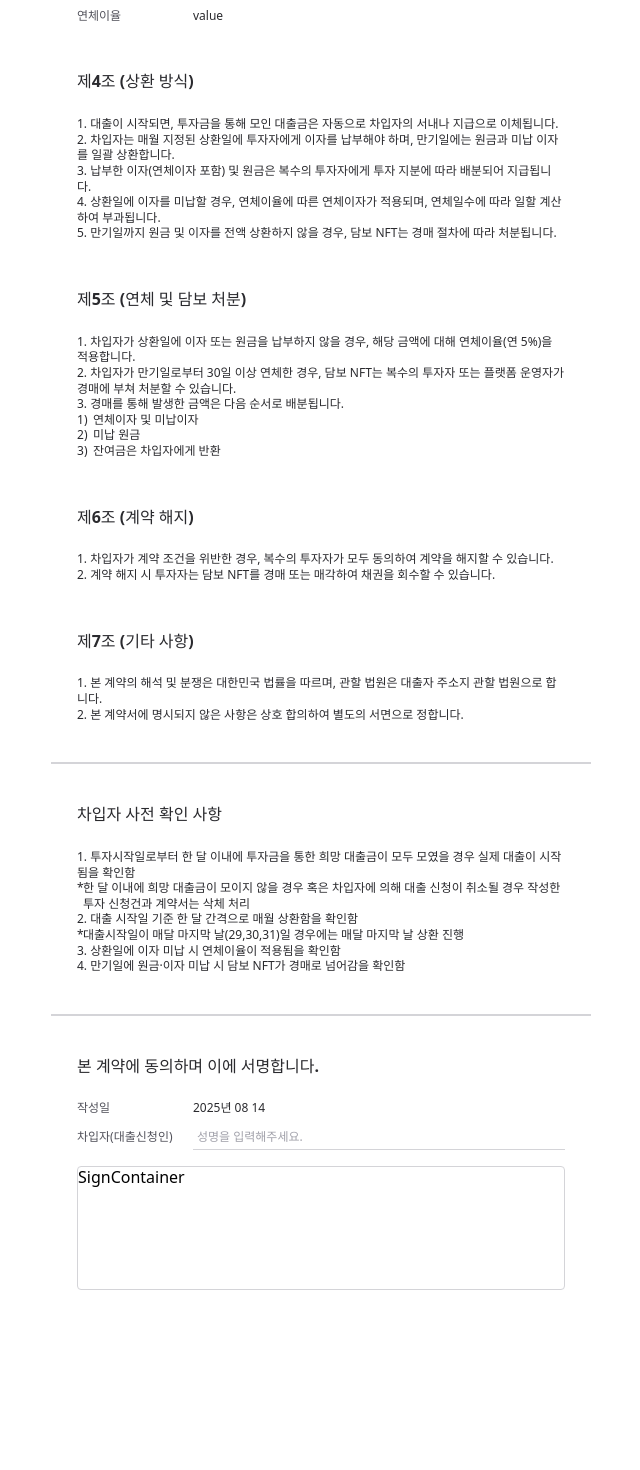
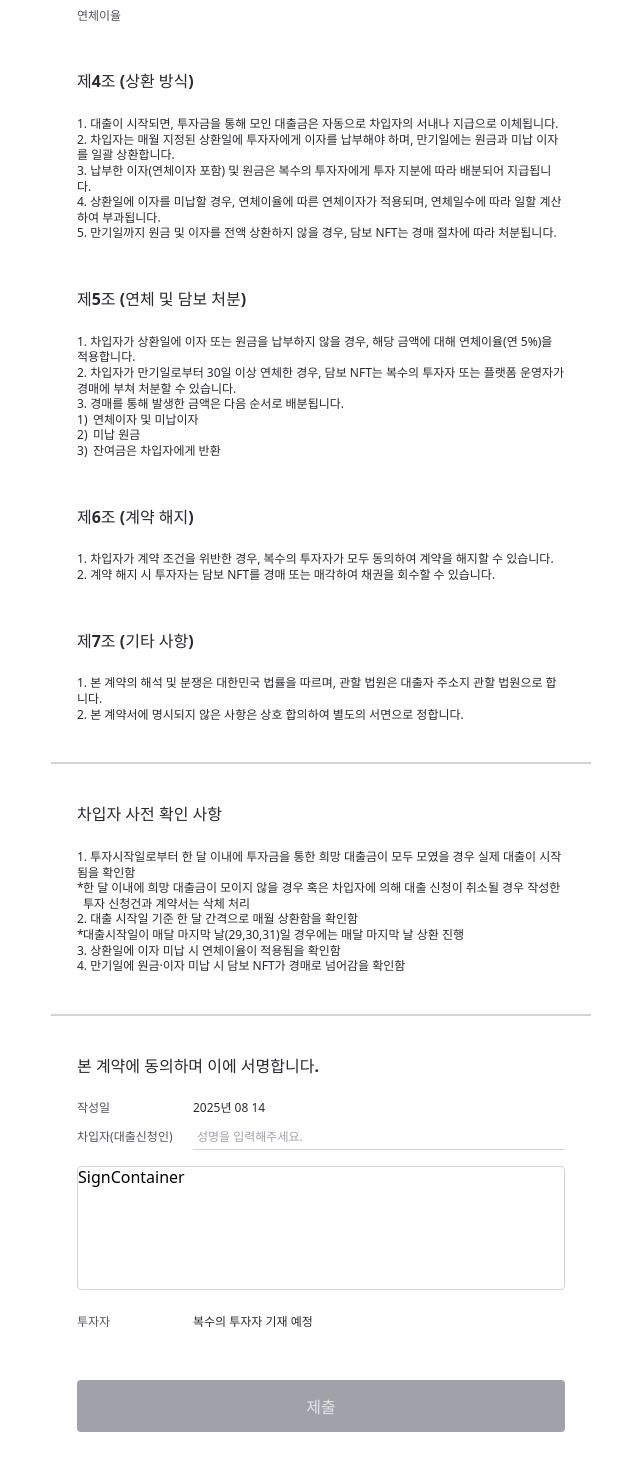
Before and after one commit to Damborghinii/Damborghinii-Client, a React (Vite) app: page /loan-agreement/1/1 in a window 1280 px wide. Shown: the part 872-2342 px from the top of the page, without its empty margins (319-959 px from the left). Before the commit the page ends 2202 px from the top, so only its background shows below. Built offline with nearby package versions, Linux system fonts and the light colour scheme; no server answers; a web font is replaced by a local one.

Commit message:
feature/#72-agreement: 계약서 제출 api 연결

```diff
--- a/src/apis/loan.ts
+++ b/src/apis/loan.ts
@@ -35,6 +35,32 @@ export type LoanConditionConfirm = {
   loanPeriod: string;
   repaymentCount: string;
 };
+
+export type AgreementLoanCondition = {
+  loanType: string;
+  loanPeriod: string;
+  loanAmount: string;
+  interestRate: string;
+  overdueRate: string;
+  monthlyInterest: string;
+};
+
+export type AgreementCopyright = {
+  title: string;
+  singers: string;
+  isRegistered: string;
+  wonPrice: string;
+  streamingUrls: string;
+};
+
+export type CreationDate = {
+  creationDate: string;
+};
+
+type Copyright = Pick<
+  CopyrightDetail,
+  "imageUrl" | "title" | "ethPrice" | "wonPrice"
+>;
 
 export const getLoanInformation = async (contractId: number) => {
   const url = API_PATH.LOAN.LOAN_INFO.replace(
@@ -74,15 +100,12 @@ export const getLoanConfirm = async (
     copyright: Copyright;
   }>
 > => {
-  try {
+  {
     const res = await axiosInstance.get(
       `/api/v1/contracts/${contractId}/loans/check?amount=${amount}&count=${count}`
     );
 
-    console.log(res);
     return res.data;
-  } catch (err) {
-    throw err;
   }
 };
 
@@ -91,14 +114,29 @@ export const postLoan = async (
   loanAmount: number,
   repaymentCount: number
 ): Promise<BaseResponse<null>> => {
-  try {
-    const res = await axiosInstance.post(`/api/v1/contracts/${contractId}`, {
-      loanAmount,
-      repaymentCount,
-    });
-    console.log(res);
-    return res.data;
-  } catch (err) {
-    throw err;
-  }
+  const url = API_PATH.LOAN.SUBMIT_AGREEMENT.replace(
+    "{contractId}",
+    String(contractId)
+  );
+  const res = await axiosInstance.post(url, { loanAmount, repaymentCount });
+  return res.data;
 };
+
+export const concludeLoan = async (
+  contractId: number,
+  amount: number,
+  count: number
+): Promise<
+  BaseResponse<{
+    loanCondition: AgreementLoanCondition;
+    copyright: AgreementCopyright;
+    creationDate: CreationDate;
+  }>
+> => {
+  const url = API_PATH.LOAN.LOAN_AGREEMENT.replace(
+    "{contractId}",
+    String(contractId)
+  );
+  const res = await axiosInstance.get(`${url}?amount=${amount}&count=${count}`);
+  return res.data;
+};
--- a/src/constants/path.ts
+++ b/src/constants/path.ts
@@ -18,5 +18,7 @@ export const API_PATH = {
 
   LOAN: {
     LOAN_INFO: "/api/v1/contracts/{contractId}/loans",
+    LOAN_AGREEMENT: "/api/v1/contracts/{contractId}/loans/conclusion",
+    SUBMIT_AGREEMENT: "/api/v1/contracts/{contractId}",
   },
 };
--- /dev/null
+++ b/src/hooks/queries/useLoanAgreement.ts
@@ -0,0 +1,27 @@
+import { useQuery } from "@tanstack/react-query";
+import {
+  AgreementCopyright,
+  AgreementLoanCondition,
+  concludeLoan,
+  CreationDate,
+} from "@apis/loan";
+import { BaseResponse } from "@apis/axios";
+
+type LoanAgreementResponse = BaseResponse<{
+  loanCondition: AgreementLoanCondition;
+  copyright: AgreementCopyright;
+  creationDate: CreationDate;
+}>;
+
+export const useLoanAgreement = (
+  contractId?: number,
+  amount?: number,
+  count?: number
+) => {
+  return useQuery<LoanAgreementResponse>({
+    queryKey: ["loan", "conclusion", contractId, amount, count],
+    queryFn: () => concludeLoan(contractId!, amount!, count!),
+    enabled: !!contractId && !!amount && !!count,
+    staleTime: 60 * 1000,
+  });
+};
--- /dev/null
+++ b/src/hooks/queries/useSubmitLoan.ts
@@ -0,0 +1,20 @@
+import { useMutation, useQueryClient } from "@tanstack/react-query";
+import { postLoan } from "@apis/loan";
+
+type SubmitLoanVars = {
+  contractId: number;
+  loanAmount: number;
+  repaymentCount: number;
+};
+
+export const useSubmitLoan = () => {
+  const qc = useQueryClient();
+  return useMutation({
+    mutationFn: ({ contractId, loanAmount, repaymentCount }: SubmitLoanVars) =>
+      postLoan(contractId, loanAmount, repaymentCount),
+    onSuccess: () => {
+      qc.invalidateQueries({ queryKey: ["loan"] });
+      qc.invalidateQueries({ queryKey: ["loan", "conclusion"] });
+    },
+  });
+};
--- a/src/pages/myNft/_components/myNftContract/ContractCondition.tsx
+++ b/src/pages/myNft/_components/myNftContract/ContractCondition.tsx
@@ -4,19 +4,29 @@ import React from "react";
 
 type InfoField = {
   label: string;
-  value: string;
+  value: string | undefined;
 };
 
-const fields: InfoField[] = [
-  { label: "대출 방식", value: "value" },
-  { label: "대출 금액", value: "value" },
-  { label: "대출 기간", value: "value" },
-  { label: "연이율", value: "value" },
-  { label: "월 이자", value: "value" },
-  { label: "연체이율", value: "value" },
-];
+type Props = {
+  loanCondition: {
+    loanType?: string;
+    loanAmount?: string;
+    loanPeriod?: string;
+    interestRate?: string;
+    monthlyInterest?: string;
+    overdueRate?: string;
+  };
+};
 
-const ContractCondition = () => {
+const ContractCondition = ({ loanCondition }: Props) => {
+  const fields: InfoField[] = [
+    { label: "대출 방식", value: loanCondition?.loanType },
+    { label: "대출 금액", value: loanCondition?.loanAmount },
+    { label: "대출 기간", value: loanCondition?.loanPeriod },
+    { label: "연이율", value: loanCondition?.interestRate },
+    { label: "월 이자", value: loanCondition?.monthlyInterest },
+    { label: "연체이율", value: loanCondition?.overdueRate },
+  ];
   return (
     <PageContainer>
       <Title>제3조 (대출조건)</Title>
--- a/src/pages/myNft/_components/myNftContract/ContractNftInfoSection.tsx
+++ b/src/pages/myNft/_components/myNftContract/ContractNftInfoSection.tsx
@@ -3,19 +3,30 @@ import theme from "@styles/theme";
 
 type InfoField = {
   label: string;
-  value: string;
+  value: string | undefined;
 };
 
-const fields: InfoField[] = [
-  { label: "NFT 명", value: "value" },
-  { label: "아티스트", value: "value" },
-  { label: "저작권 등록 여부", value: "value" },
-  { label: "저작권 등록증", value: "value" },
-  { label: "음원 예상 수익", value: "value" },
-  { label: "음원 스트리밍 URL", value: "value" },
-];
+type Props = {
+  copyright: {
+    title?: string;
+    singers?: string;
+    isRegistered?: string;
+    registrationDoc?: string;
+    wonPrice?: string;
+    streamingUrls?: string;
+  };
+};
 
-const ContractNftInfoSection = () => {
+const ContractNftInfoSection = ({ copyright }: Props) => {
+  const fields: InfoField[] = [
+    { label: "NFT 명", value: copyright?.title },
+    { label: "아티스트", value: copyright?.singers },
+    { label: "저작권 등록 여부", value: copyright?.isRegistered },
+    { label: "저작권 등록증", value: copyright?.registrationDoc },
+    { label: "음원 예상 수익", value: copyright?.wonPrice },
+    { label: "음원 스트리밍 URL", value: copyright?.streamingUrls },
+  ];
+
   return (
     <PageContainer>
       <Title>제2조 (대출 대상 NFT)</Title>
--- a/src/pages/myNft/_components/myNftContract/ContractSign.tsx
+++ b/src/pages/myNft/_components/myNftContract/ContractSign.tsx
@@ -17,6 +17,10 @@ export const ContractSign = () => {
         </InfoWrapper>
       </InfoGroup>
       <SignContainer />
+      <InfoWrapperWithMargin>
+        <InfoTitle>투자자</InfoTitle>
+        <InfoValue>복수의 투자자 기재 예정</InfoValue>
+      </InfoWrapperWithMargin>
     </PageContainer>
   );
 };
@@ -74,3 +78,7 @@ const InputSection = styled.input`
     color: ${theme.color.neutral.B30};
   }
 `;
+
+const InfoWrapperWithMargin = styled(InfoWrapper)`
+  margin-top: 24px;
+`;
--- a/src/pages/myNft/pages/LoanConfirm.tsx
+++ b/src/pages/myNft/pages/LoanConfirm.tsx
@@ -25,7 +25,6 @@ export const LoanConfirm = () => {
     nftPrice: "",
     realPrice: "",
   });
-  console.log(loanInfo);
 
   useEffect(() => {
     const fetchData = async () => {
--- a/src/pages/myNft/pages/MyNftContract.tsx
+++ b/src/pages/myNft/pages/MyNftContract.tsx
@@ -5,8 +5,47 @@ import ContractNftInfoSection from "../_components/myNftContract/ContractNftInfo
 import ContractCondition from "../_components/myNftContract/ContractCondition";
 import ContractTextBox from "../_components/myNftContract/ContractTextBox";
 import { ContractSign } from "../_components/myNftContract/ContractSign";
+import { useNavigate, useParams } from "react-router-dom";
+import { useLoanAgreement } from "@hooks/queries/useLoanAgreement";
+import Button from "@components/common/button/Button";
+import { useSubmitLoan } from "@hooks/queries/useSubmitLoan";
 
 const MyNftContract = () => {
+  const { contractId: contractIdParam } = useParams<{ contractId: string }>();
+  const contractId = Number(contractIdParam);
+
+  const amountStr = localStorage.getItem("amount");
+  const countStr = localStorage.getItem("count");
+  const amount = amountStr ? Number(amountStr) : undefined;
+  const count = countStr ? Number(countStr) : undefined;
+
+  const { data } = useLoanAgreement(contractId, amount, count);
+
+  const agreementData = data?.data;
+
+  const { mutate } = useSubmitLoan();
+
+  const navigate = useNavigate();
+
+  const handleSubmit = () => {
+    if (!contractId || !amount || !count) return;
+    mutate(
+      {
+        contractId,
+        loanAmount: amount,
+        repaymentCount: count,
+      },
+      {
+        onSuccess: () => {
+          navigate("/myNft");
+        },
+        onError: (e) => {
+          console.error(e);
+        },
+      }
+    );
+  };
+
   return (
     <PageWrapper>
       <ContractHeader>
@@ -20,8 +59,8 @@ const MyNftContract = () => {
       <Divider />
       <InfoWrapper>
         <ContractPartySection />
-        <ContractNftInfoSection />
-        <ContractCondition />
+        <ContractNftInfoSection copyright={agreementData?.copyright ?? {}} />
+        <ContractCondition loanCondition={agreementData?.loanCondition ?? {}} />
         <ContractTextBox
           title="제4조 (상환 방식)"
           items={[
@@ -85,6 +124,16 @@ const MyNftContract = () => {
       />
       <Divider withTopMargin />
       <ContractSign />
+      <ButtonWrapper>
+        {" "}
+        <Button
+          size="big"
+          children="제출"
+          fullWidth
+          onClick={handleSubmit}
+          disabled={!amount || !count}
+        />
+      </ButtonWrapper>
     </PageWrapper>
   );
 };
@@ -133,3 +182,9 @@ const InfoWrapper = styled.div`
   gap: 48px;
   margin-bottom: 40px;
 `;
+
+const ButtonWrapper = styled.div`
+  width: 100%;
+  margin-top: 50px;
+  padding: 0 26px;
+`;
```
